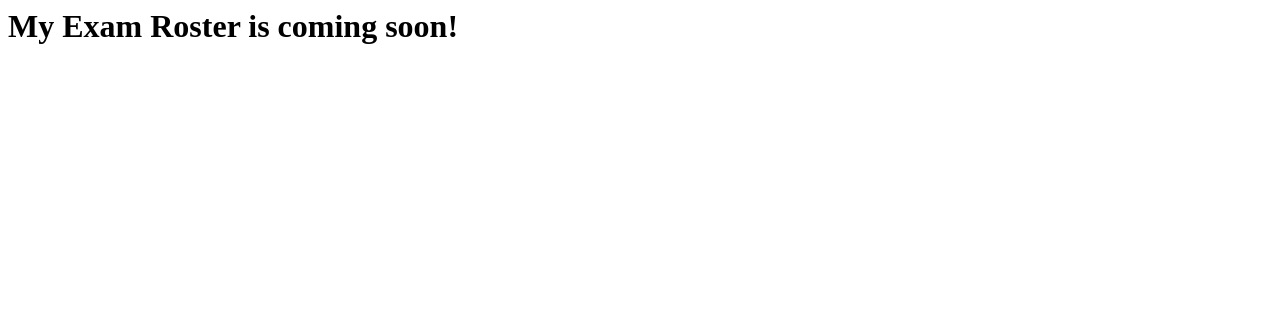
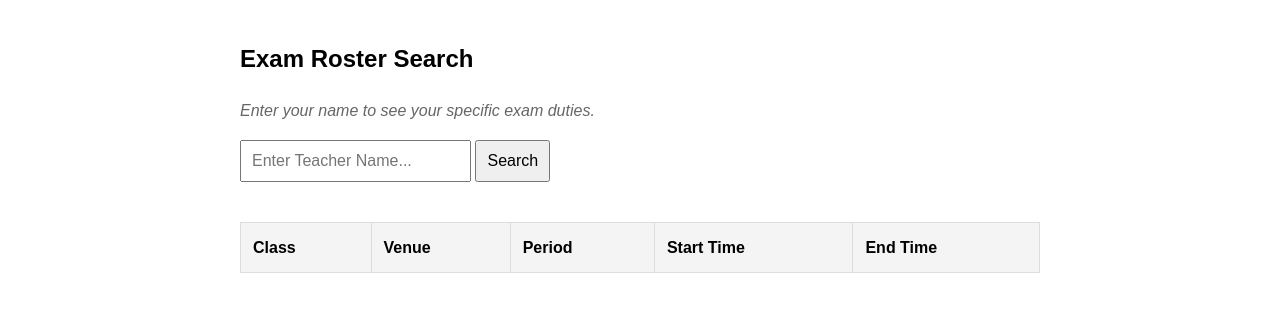
Before and after one commit to happyhappyting/examschedule, a plain HTML site: page index.html in a window 1280 px wide. Drawn offline with nearby package versions, Linux system fonts and the light colour scheme.

Commit message:
Update index.html

```diff
--- a/index.html
+++ b/index.html
@@ -1 +1,114 @@
-<h1>My Exam Roster is coming soon!</h1>
+<!DOCTYPE html>
+<html lang="en">
+<head>
+    <meta charset="UTF-8">
+    <meta name="viewport" content="width=device-width, initial-scale=1.0">
+    <title>Exam Roster Search</title>
+    <script src="https://cdnjs.cloudflare.com/ajax/libs/PapaParse/5.3.2/papaparse.min.js"></script>
+    <style>
+        body { font-family: sans-serif; padding: 20px; line-height: 1.6; max-width: 800px; margin: auto; }
+        input, button { padding: 10px; font-size: 16px; margin-bottom: 20px; }
+        table { width: 100%; border-collapse: collapse; margin-top: 20px; }
+        th, td { border: 1px solid #ddd; padding: 12px; text-align: left; }
+        th { background-color: #f4f4f4; }
+        .highlight { background-color: #ccc1da; } /* Your Purple highlight */
+        .status { color: #666; font-style: italic; }
+    </style>
+</head>
+<body>
+
+    <h2>Exam Roster Search</h2>
+    <p class="status">Enter your name to see your specific exam duties.</p>
+
+    <input type="text" id="teacherName" placeholder="Enter Teacher Name...">
+    <button onclick="searchSchedule()">Search</button>
+
+    <div id="resultCount"></div>
+    <table id="rosterTable">
+        <thead>
+            <tr>
+                <th>Class</th>
+                <th>Venue</th>
+                <th>Period</th>
+                <th>Start Time</th>
+                <th>End Time</th>
+            </tr>
+        </thead>
+        <tbody id="rosterBody"></tbody>
+    </table>
+
+    <script>
+        let masterData = [];
+
+        // 1. Load the CSV automatically when page opens
+        window.onload = function() {
+            Papa.parse("master_schedule.csv", {
+                download: true,
+                complete: function(results) {
+                    masterData = results.data;
+                    console.log("Data loaded!");
+                }
+            });
+        };
+
+        function searchSchedule() {
+            const name = document.getElementById('teacherName').value.trim().toLowerCase();
+            const tbody = document.getElementById('rosterBody');
+            const countDiv = document.getElementById('resultCount');
+            tbody.innerHTML = "";
+
+            if (!name) return;
+
+            let matches = [];
+
+            // 2. Mimic VBA "SearchRange" (C7 to AZ222)
+            // In CSV array: Row 6 is index 6, Col C is index 2
+            for (let r = 6; r < masterData.length; r++) {
+                for (let c = 2; c < masterData[r].length; c++) {
+                    let cellValue = masterData[r][c] || "";
+
+                    if (cellValue.toLowerCase().includes(name)) {
+
+                        // 3. Find Class (Col A) and Venue (Col B)
+                        let currentClass = masterData[r][0];
+                        let currentVenue = masterData[r][1];
+
+                        // 4. Find the "Period" and "Time" (Looking UP)
+                        let period = "N/A";
+                        let startTime = "N/A";
+                        let endTime = "N/A";
+
+                        // Search upwards for "Period" header
+                        for (let checkR = r; checkR >= 0; checkR--) {
+                            if (masterData[checkR][c] && masterData[checkR][c].toString().includes("Period")) {
+                                period = masterData[checkR][c];
+                                // Time is 2 rows below the "Period" row (per your VBA)
+                                if (masterData[checkR + 2]) {
+                                    startTime = masterData[checkR + 2][c];
+                                    endTime = masterData[checkR + 2][c + 1]; // End time is usually next col
+                                }
+                                break;
+                            }
+                        }
+
+                        matches.push({ currentClass, currentVenue, period, startTime, endTime });
+                    }
+                }
+            }
+
+            // 5. Display Results
+            countDiv.innerText = "Total Duties Found: " + matches.length;
+            matches.forEach(m => {
+                let row = `<tr>
+                    <td>${m.currentClass}</td>
+                    <td>${m.currentVenue}</td>
+                    <td>${m.period}</td>
+                    <td>${m.startTime}</td>
+                    <td>${m.endTime}</td>
+                </tr>`;
+                tbody.innerHTML += row;
+            });
+        }
+    </script>
+</body>
+</html>
```
